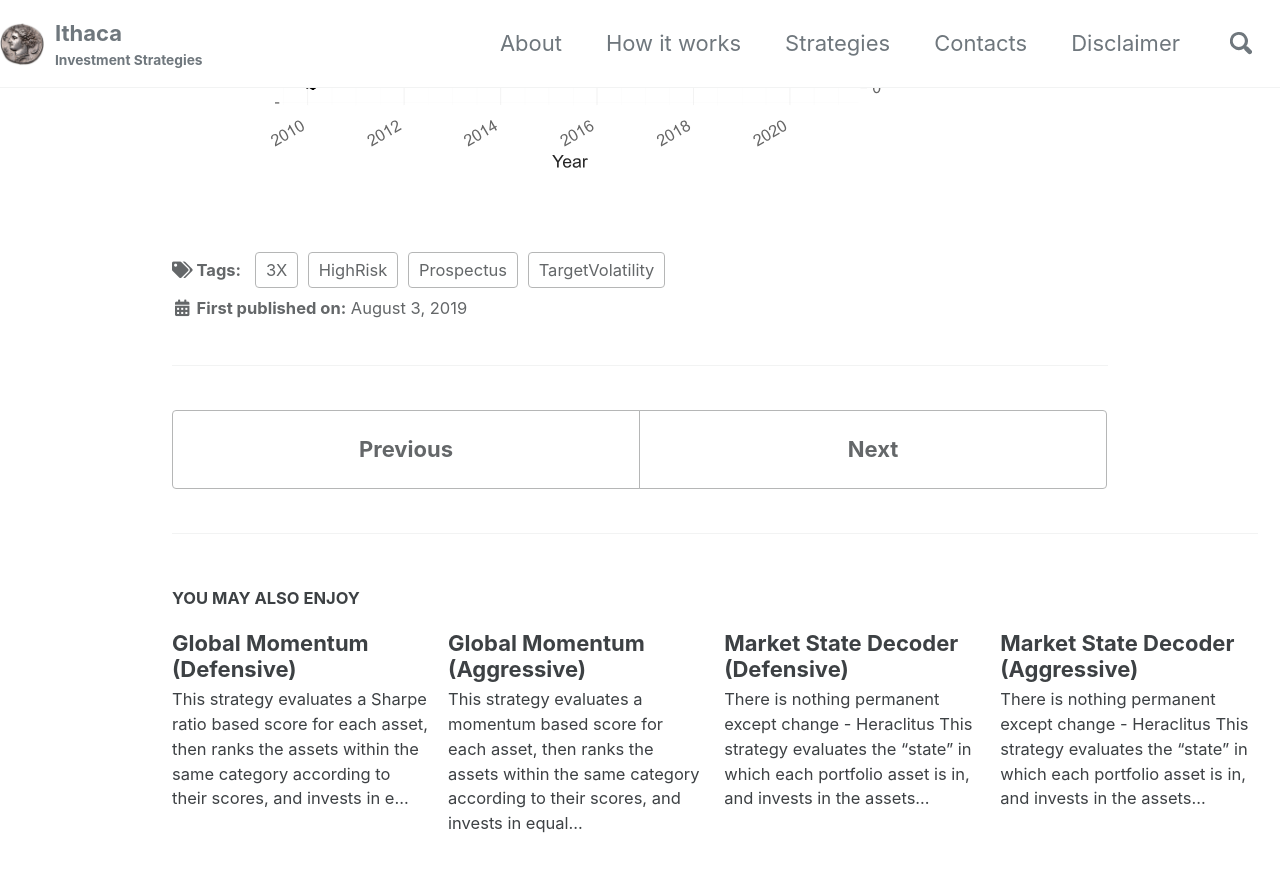
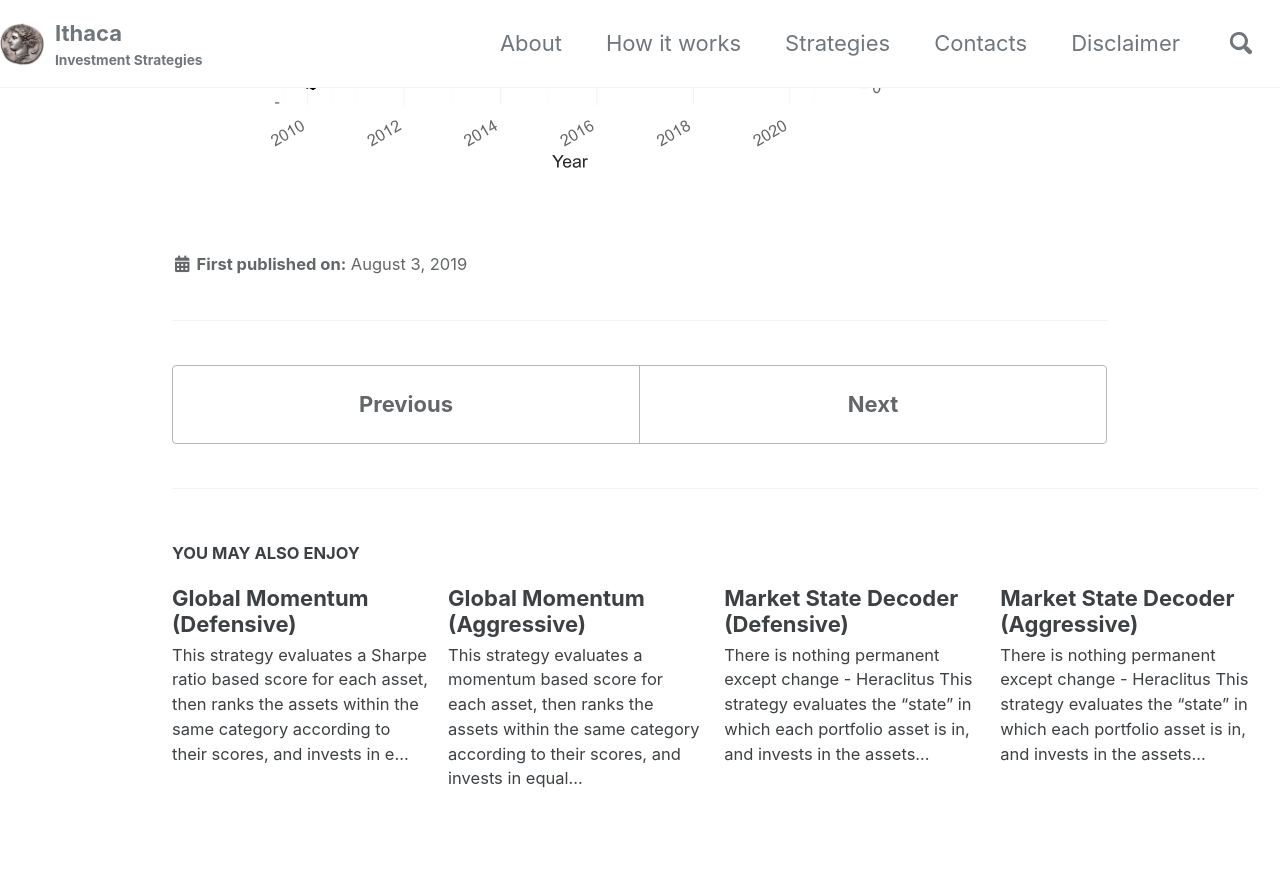
Before and after one commit to IthacaResearch/ithacaresearch.github.io, a Jekyll site: the page built from _posts/2019-08-03-Target-Volatility-3X.md, in a window 1280 px wide and 900 px high, scrolled down 1495 px. Shown: the top 872 px of the window. Built offline with Jekyll 4.4.1, drawn with Linux system fonts in a browser that asks for light colours; cached includes are drawn as plain includes.

Commit message:
Update 2019-08-03-Target-Volatility-3X.md

```diff
--- a/_posts/2019-08-03-Target-Volatility-3X.md
+++ b/_posts/2019-08-03-Target-Volatility-3X.md
@@ -1,7 +1,6 @@
 ---
 title: Target Volatility 3X
 permalink: /strategies/target-volatility-3x
-tags: TargetVolatility Prospectus 3X HighRisk
 excerpt_separator:  <!--more-->
 ---
 
```
